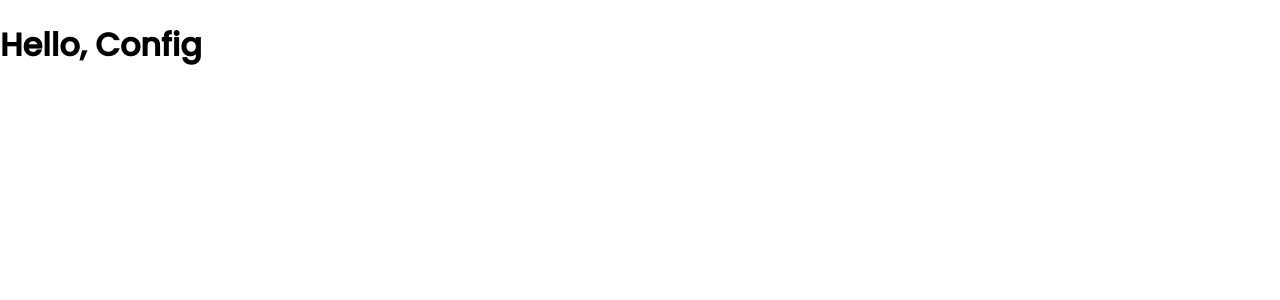
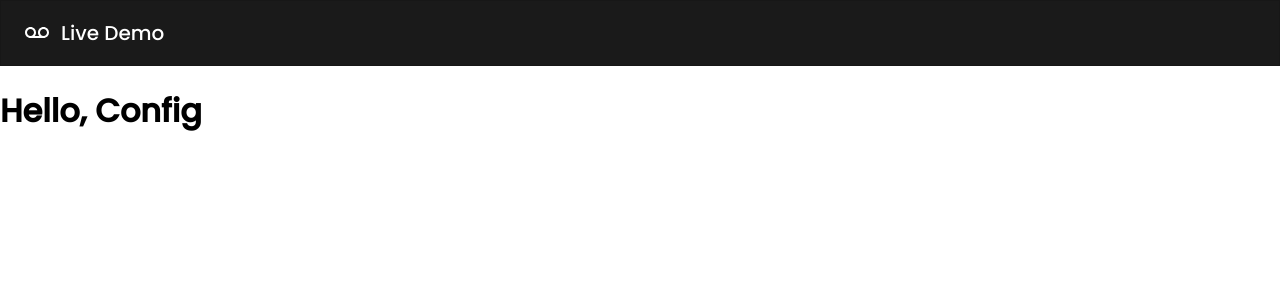
Before and after one commit to SymblDev/symbl-real-time-assist, a React (Create React App) app: page /config in a window 1280 px wide. Shown: the top 300 px of the page. Built offline with nearby package versions, Linux system fonts and the light colour scheme.

Commit message:
Applying theme

```diff
--- a/src/index.js
+++ b/src/index.js
@@ -1,12 +1,16 @@
 import React from "react";
 import ReactDOM from "react-dom";
+import { ThemeProvider } from "@material-ui/styles";
 
 import "./index.css";
+import theme from "./Theme";
 import Layout from "./pages/Layout";
 
 ReactDOM.render(
   <React.StrictMode>
-    <Layout />
+    <ThemeProvider theme={theme}>
+      <Layout />
+    </ThemeProvider>
   </React.StrictMode>,
   document.getElementById("root")
 );
--- a/src/pages/Layout.js
+++ b/src/pages/Layout.js
@@ -4,7 +4,7 @@
  * File Created: Monday, 3rd October 2022 1:02:38 pm
  * Author: Subodh Jena (jenasubodh@gmail.com)
  * -----
- * Last Modified: Monday, 3rd October 2022 2:46:49 pm
+ * Last Modified: Monday, 3rd October 2022 2:47:51 pm
  * Modified By: Subodh Jena (jenasubodh@gmail.com>)
  * -----
  * Copyright 2019 - 2022 symbl.ai, Symbl
@@ -15,8 +15,12 @@ import { BrowserRouter as Router, Switch, Route } from "react-router-dom";
 import HomePage from "./HomePage";
 import ConfigPage from "./ConfigPage";
 
+import { Appbar } from "../components/Appbar";
+
 function Layout(props) {
   return (
+    <div>
+      <Appbar />
       <Router>
         <Switch>
           <Route path="/config">
@@ -27,6 +31,7 @@ function Layout(props) {
           </Route>
         </Switch>
       </Router>
+    </div>
   );
 }
 
```
Lines whose indentation alone changed are shown as unchanged.
